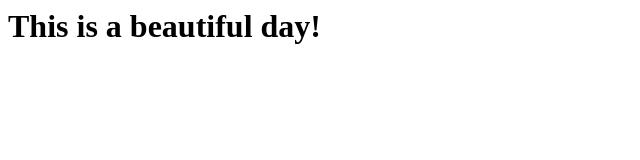
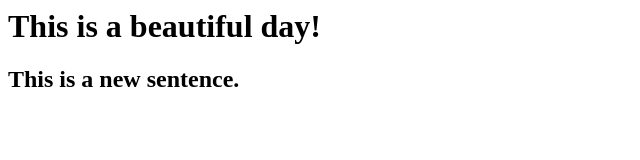
Before and after one commit to ShoaibAhamed/week-four-two, a plain HTML site: page index.html in a window 1280 px wide. Shown: the whole page, without its empty margins (0-640 px from the left). Drawn offline with Linux system fonts and the light colour scheme.

Commit message:
second line

```diff
--- a/index.html
+++ b/index.html
@@ -1 +1,2 @@
 <h1> This is a beautiful day!</h1>
+<h2> This is a new sentence.</h2>
```
